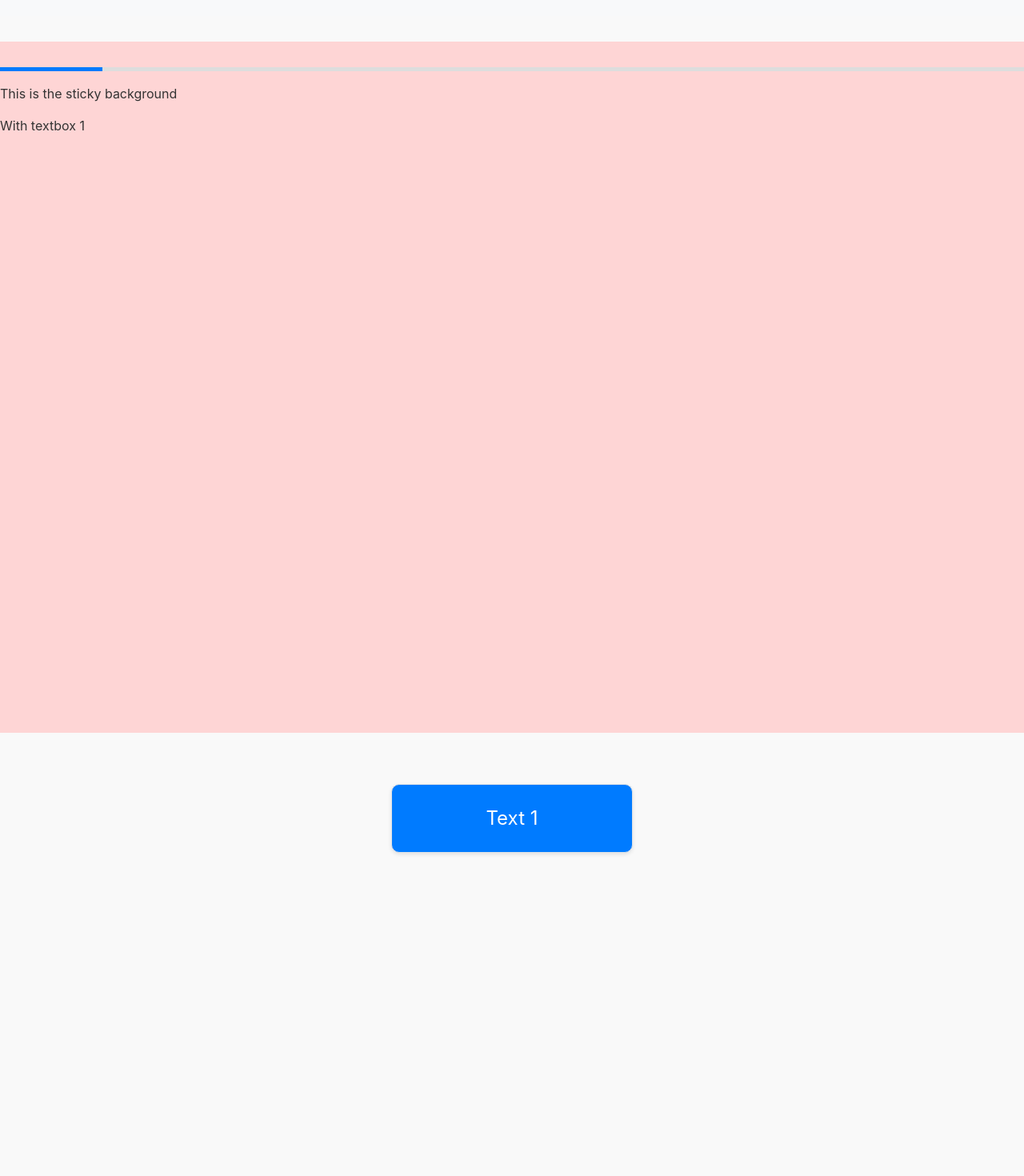
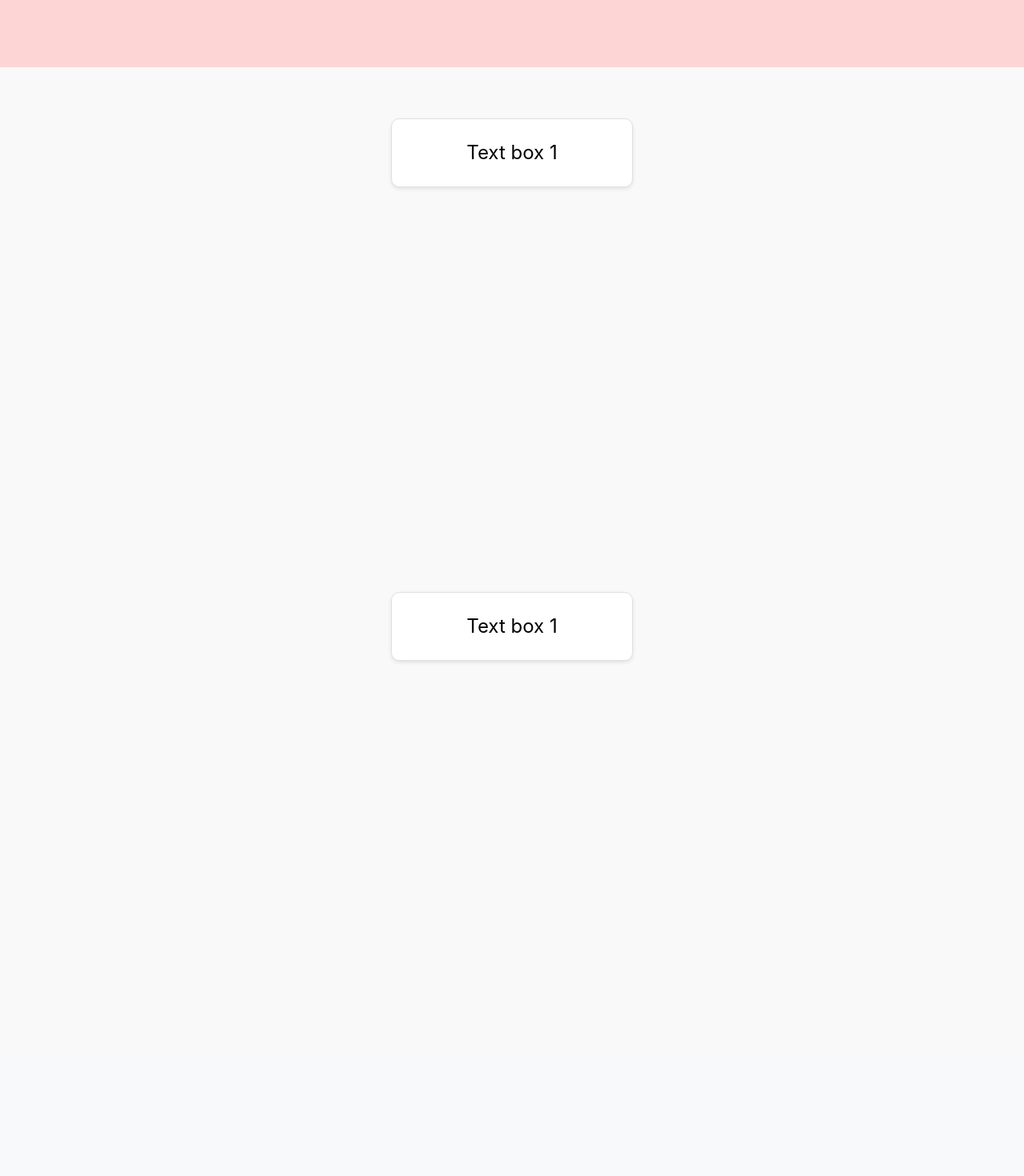
Before and after one commit to jonolave/verdens-ender, a Svelte app: page / in a window 1280 px wide. Shown: the part 780-2250 px from the top of the page at 80% size. Built offline with nearby package versions, Linux system fonts and the light colour scheme.

Commit message:
before removing array

```diff
--- a/src/App.svelte
+++ b/src/App.svelte
@@ -35,11 +35,38 @@
   });
 </script>
 
+<section id="scrolly-secion-one" class="scrolly-section">
+  <div class="scrolly">
+    <!-- Sticky graphic (progress bar) -->
+    <figure class="sticky">
+      <p>This is the sticky background</p>
+    </figure>
+
+    <!-- Step text -->
+    <article>
+      <div class="step">
+        <div class="textbox">
+          <p>Text box 1</p>
+        </div>
+      </div>
+    </article>
+
+    <!-- Step text -->
+    <article>
+      <div class="step">
+        <div class="textbox">
+          <p>Text box 1</p>
+        </div>
+      </div>
+    </article>
+  </div>
+</section>
+
 <section class="filler">
   <p>Scroll</p>
 </section>
 
-<section id="scrolly-overlay">
+<section id="scrolly-secion-two">
   <div class="scrolly">
     <!-- Sticky graphic (progress bar) -->
     <figure class="sticky">
@@ -77,17 +104,24 @@
     background-color: #f8f9fa;
   }
 
-  /* Styling for sticky element */
-  #scrolly-overlay {
+  /* Styling for sticky section */
+  .scrolly-section {
     position: relative;
-    padding: 2rem 0;
+    padding: 0;
   }
 
+  #scrolly-secion-two {
+    position: relative;
+    padding: 0;
+  }
+
+  /* All section content */
   .scrolly {
     position: relative;
     margin: 0 auto;
   }
 
+  /* Sticky background */
   .sticky {
     position: -webkit-sticky;
     position: sticky;
```
Also changed, not shown: 1 other file (tests, documents, lock files or other folders).
